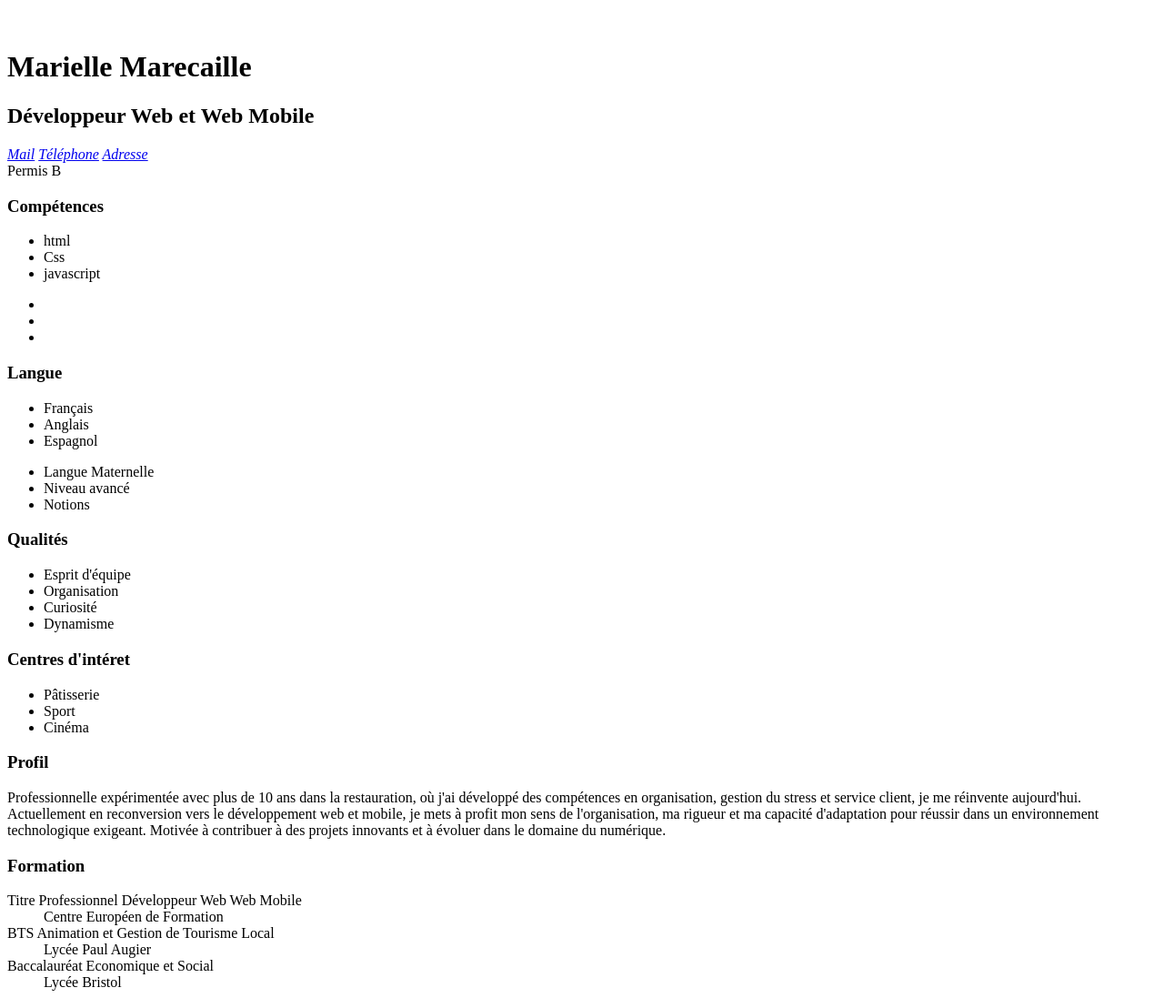
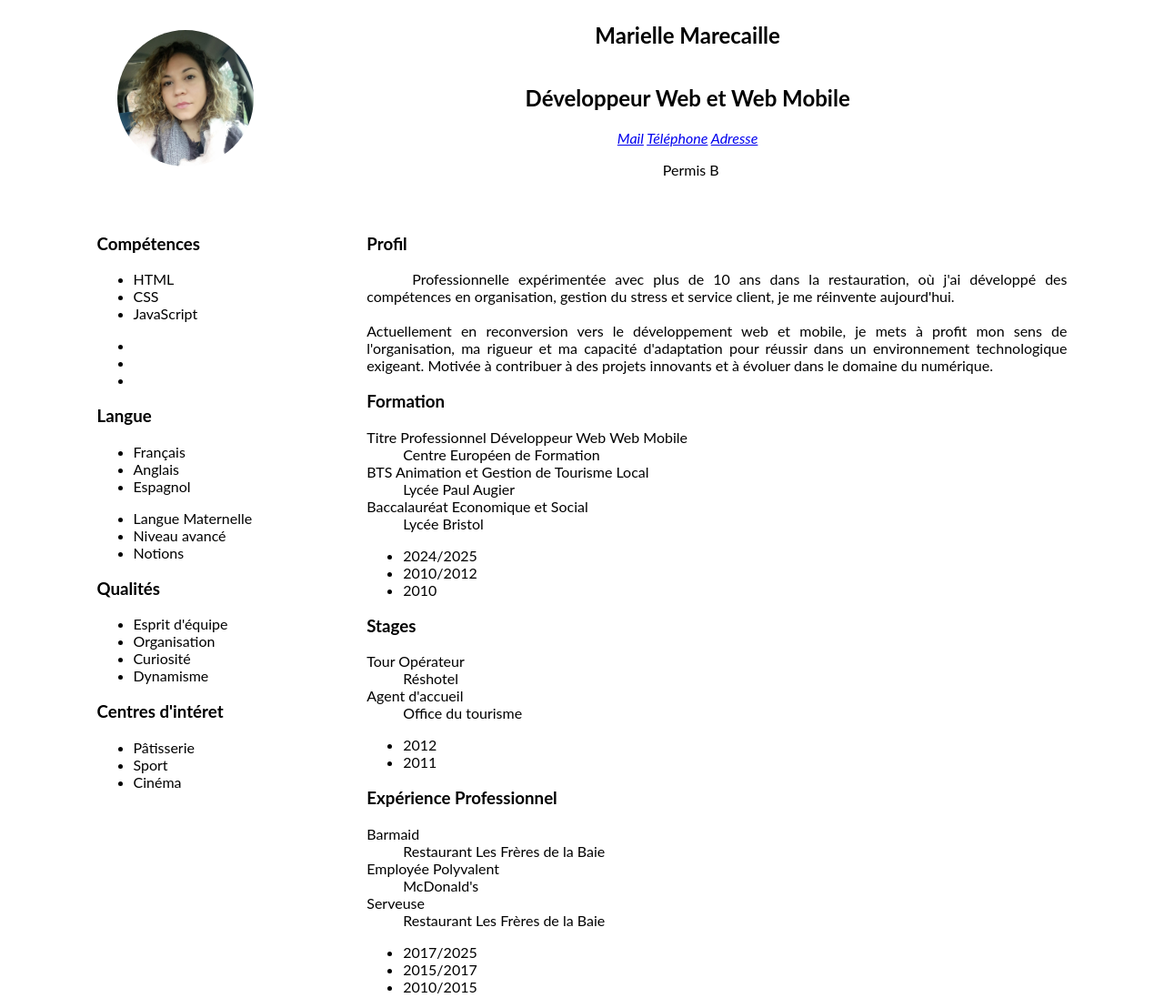
Before and after one commit to Marielle-Marec/Cv_HTML_CSS, a plain HTML site: page index.html in a window 1280 px wide. Shown: the top 1097 px of the page at 91% size. Drawn offline with Linux system fonts and the light colour scheme.

Commit message:
add main structure

```diff
--- /dev/null
+++ b/asset/CSS/style.css
@@ -0,0 +1,55 @@
+    html{
+    width: 1123px;
+    margin: auto;
+    font-family: "lato" , "*Raleway" , sans-serif;
+    }
+
+
+    header{
+        height:  200px;
+        display: flex;
+        flex-direction: row;
+        align-items: center;
+        justify-content: space-evenly;
+
+    }
+
+
+    figure{
+        width: 150px;
+        height: 150px;
+    }
+
+
+    img{
+        width: 100%;
+        height: 100%;
+        object-fit: cover;
+        border-radius: 50%;
+     }
+
+    #top_section {
+        display: flex;
+        flex-direction: column;
+        justify-content: center;
+        align-items: center;
+    }
+
+    main{
+        display: flex;
+    }
+
+    p{
+        text-align: justify;
+        text-indent: 50px;
+    }
+
+   aside{
+    padding : 30px 20px 30px;
+         flex-basis: 25%;
+    }
+
+    section{
+    padding : 30px 20px 30px;
+    flex-basis: 75%;
+    }
--- a/index.html
+++ b/index.html
@@ -4,6 +4,7 @@
     <meta charset="UTF-8">
     <meta name="viewport" content="width=device-width, initial-scale=1.0">
     <title>Mon CV</title>
+    <link rel="stylesheet" href= "asset/CSS/style.css">
 </head>
 
 <body>
@@ -12,28 +13,32 @@
 
 <header>
     <figure>
-       <img src="" alt="">
+       <img src="./asset/images/IMG_0752.JPG" alt="">
     </figure>
-       <H1>Marielle Marecaille</H1>
+     <section id="top_section">
+        <h1>Marielle Marecaille</h1>
         <h2>Développeur Web et Web Mobile</h2>
+        <div>
             <address>
                 <a href="mailto:contact@gmail.com" target="_blank">Mail</a>
                 <a href="tel:0612345678">Téléphone</a>
                 <a href="https://www.google.com/maps/place/1+Prom.+de+la+Darse,+06590+Th%C3%A9oule-sur-Mer/@43.5082013,6.9383377,17z/data=!3m1!4b1!4m6!3m5!1s0x12ce835e7342e33b:0xcaf00737b4ece1ea!8m2!3d43.5081974!4d6.9409126!16s%2Fg%2F11c4dzhrvn?entry=ttu&g_ep=EgoyMDI1MTExMi4wIKXMDSoASAFQAw%3D%3D" target="_blank">Adresse</a>
             </address>
-    <div>Permis B</div>
+        <p>Permis B</p>
+        </div>
+     </section>
 </header>
 
 <!-- Corps du CV-->
 
 <Main>
-    <section>
+    <aside>
         <h3>Compétences</h3>
             <div>
                 <ul>
-                    <li>html</li>
-                    <li>Css</li>
-                    <li>javascript</li>
+                    <li>HTML</li>
+                    <li>CSS</li>
+                    <li>JavaScript</li>
                 </ul>
 
                 <ul>
@@ -55,6 +60,7 @@
                     <li>Niveau avancé</li>
                      <li>Notions</li>
                  </ul>
+            </div>
 
         <h3>Qualités</h3>
             <ul>
@@ -70,15 +76,15 @@
                 <li>Sport</li>
                 <li>Cinéma</li>
             </ul>
-    </section>
+    </aside>
 
-    <section>
+    <section >
 
-        <h3></div>Profil</h3>
+        <h3> Profil</h3>
 
             <p>Professionnelle expérimentée avec plus de 10 ans dans la restauration,
              où j'ai développé des compétences en organisation, gestion du stress et service client,
-            je me réinvente aujourd'hui.
+            je me réinvente aujourd'hui. <br> <br>
             Actuellement en reconversion vers le développement web et mobile, je mets à profit mon sens
             de l'organisation, ma rigueur et ma capacité d'adaptation pour réussir dans un environnement
             technologique exigeant.
@@ -138,14 +144,13 @@
                 <li>2010/2015</li>
             </ul>
 
-
-
     </section>
 
+</Main>
+
     <Footer>
+        <i class="fa-brands fa-instagram"></i>
         <time datetime="2025-11-19">Mis à jour le 19/11/2025</time>
     </Footer>
-</Main>
-
 </body>
 </html>
```
Also changed, not shown: asset/images/IMG_0752.JPG (added), asset/images/png/001-cv.png (added), asset/images/png/002-toile.png (added), asset/images/png/003-toile-1.png (added), asset/images/png/004-instagram.png (added), asset/images/png/005-github.png (added), asset/images/png/006-linkedin.png (added), asset/images/png/007-telephone.png (added), asset/images/png/008-maison-silhouette-noire-sans-porte.png (added), asset/images/png/009-voiture.png (added). Lines whose indentation alone changed are shown as unchanged.
